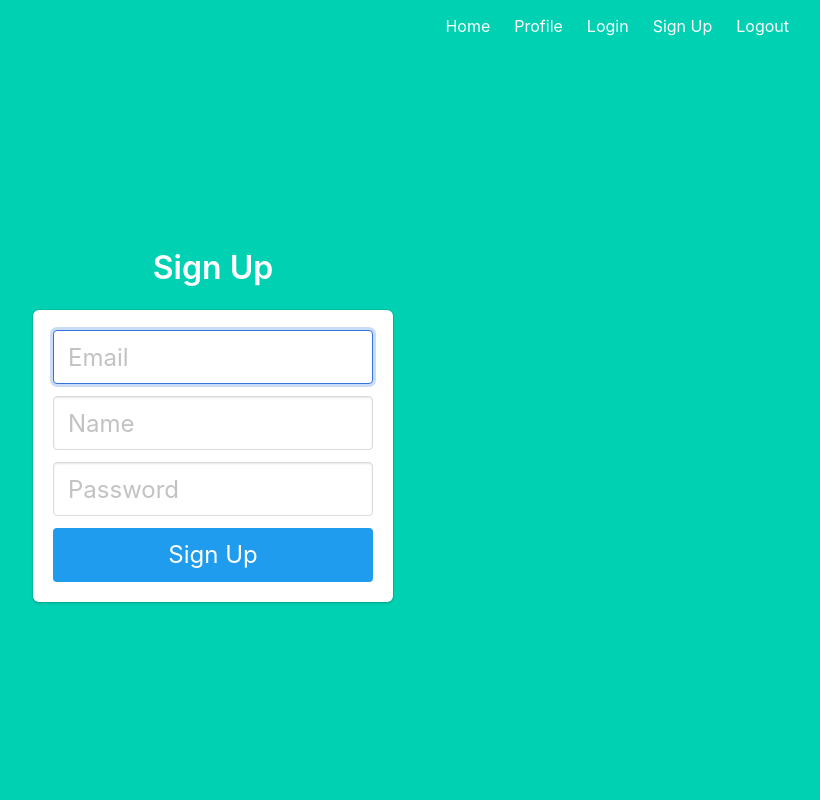
After one commit to cooldudemcgeexl/cc-proj2, a Flask app: page /signup in a window 1280 px wide. The commit adds this page. Shown: the whole page, without its empty margins (427-1247 px from the left). Run offline with Flask 3, Linux system fonts and the light colour scheme.

Commit message:
add page layouts

```diff
--- a/proj2/blueprints/__init__.py
+++ b/proj2/blueprints/__init__.py
@@ -1 +1,2 @@
+from .auth import auth
 from .root import root
--- /dev/null
+++ b/proj2/blueprints/auth.py
@@ -0,0 +1,15 @@
+from flask import Blueprint, render_template
+
+auth = Blueprint('auth', __name__)
+
+@auth.route('/login')
+def login():
+    return render_template('login.html')
+
+@auth.route('/signup')
+def signup():
+    return render_template('signup.html')
+
+@auth.route('/logout')
+def logout():
+    return 'Logout'
--- a/proj2/main.py
+++ b/proj2/main.py
@@ -1,4 +1,4 @@
-from app import create_app
+from .app import create_app
 
 if __name__ == '__main__':
     app = create_app()
--- a/proj2/templates/base.html
+++ b/proj2/templates/base.html
@@ -17,10 +17,10 @@
                 <div class="container">
                     <div id="navbarMenuHeroA" class="navbar-menu">
                         <div class="navbar-end">
-                            <a href="{{ url_for('main.index') }}" class="navbar-item">
+                            <a href="{{ url_for('root.index') }}" class="navbar-item">
                                 Home
                             </a>
-                            <a href="{{ url_for('main.profile') }}" class="navbar-item">
+                            <a href="{{ url_for('root.profile') }}" class="navbar-item">
                                 Profile
                             </a>
                             <a href="{{ url_for('auth.login') }}" class="navbar-item">
--- /dev/null
+++ b/proj2/templates/signup.html
@@ -0,0 +1,30 @@
+{% extends "base.html" %}
+
+{% block content %}
+<div class="column is-4 is-offset-4">
+    <h3 class="title">Sign Up</h3>
+    <div class="box">
+        <form method="POST" action="/signup">
+            <div class="field">
+                <div class="control">
+                    <input class="input is-large" type="email" name="email" placeholder="Email" autofocus="">
+                </div>
+            </div>
+
+            <div class="field">
+                <div class="control">
+                    <input class="input is-large" type="text" name="name" placeholder="Name" autofocus="">
+                </div>
+            </div>
+
+            <div class="field">
+                <div class="control">
+                    <input class="input is-large" type="password" name="password" placeholder="Password">
+                </div>
+            </div>
+
+            <button class="button is-block is-info is-large is-fullwidth">Sign Up</button>
+        </form>
+    </div>
+</div>
+{% endblock %}
```
Also changed, not shown: proj2/app/app.py (+12 -2 lines), proj2/blueprints/root.py (+7 -3 lines), proj2/templates/profile.html (added, +7 -0 lines).
